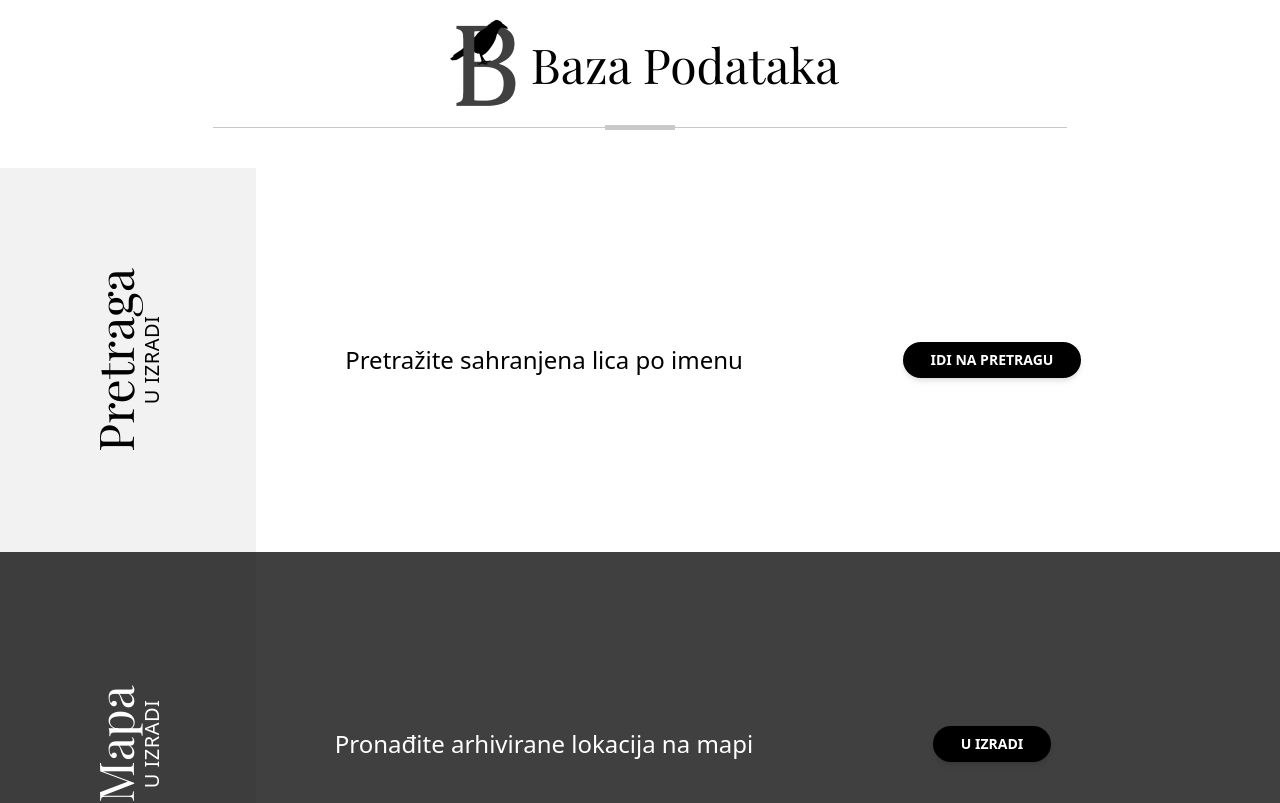
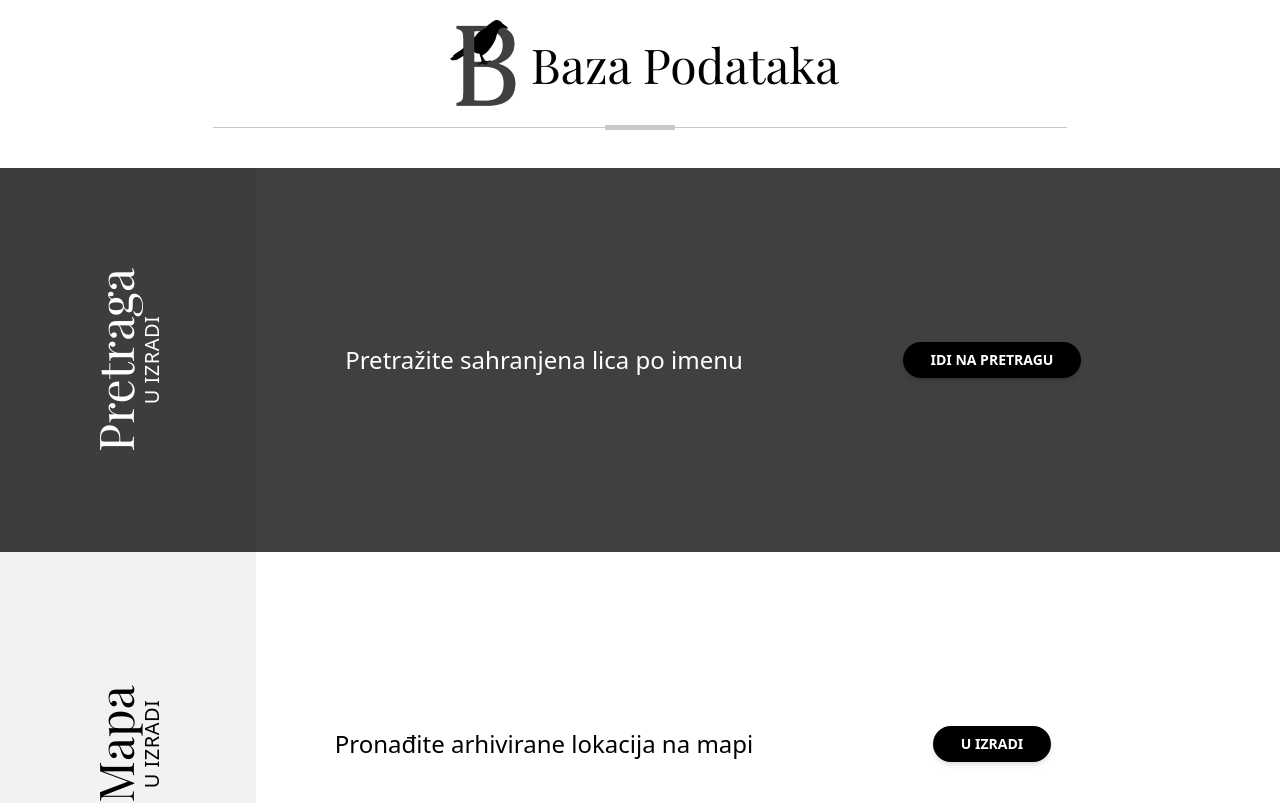
Before and after one commit to bVNyDUKE/vecnost-baza, a Next.js app: page / in a window 1280 px wide. Shown: the top 803 px of the page. Built offline with nearby package versions, Linux system fonts and the light colour scheme.

Commit message:
layout changes

```diff
--- a/components/Layout.js
+++ b/components/Layout.js
@@ -7,8 +7,10 @@ export default function Layout({ children }) {
       <Head>
         <title>Vecnost - Baza</title>
       </Head>
-      <NavBar />
-      <main>{children}</main>
+      <main className="h-screen">
+        <NavBar />
+        {children}
+      </main>
     </>
   );
 }
```
